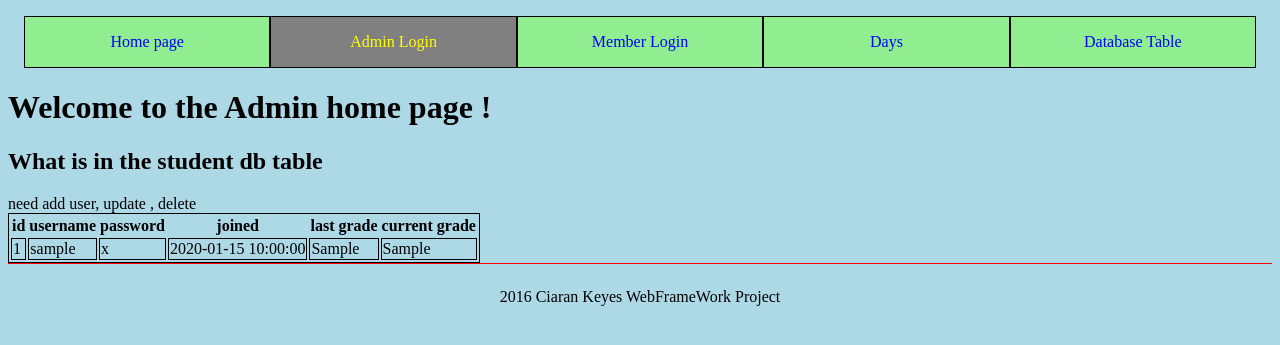
After one commit to keyesc01/assignment, a PHP site: template templates/admin.html.twig in a window 1280 px wide. The commit adds this page. Shown: the top 345 px of the page. Run offline with PHP 8.4, Linux system fonts and the light colour scheme; the template is opened without the code that fills it: most values are stand-ins (such as "Sample title", 1, 10 or a date in 2020); some libraries are stand-ins or nearby versions.

Commit message:
admin tab added

```diff
--- a/src/UserController.php
+++ b/src/UserController.php
@@ -21,7 +21,7 @@ class UserController
         $password = $request->get('password');
 
         // authenticate!
-        if ($username !== '' && $password !== '') {
+        if ($username != '' && $password != '') {
             // store username in 'user' in 'session'
             $app['session']->set('user', array('username' => $username));
 
--- a/templates/_base.html.twig
+++ b/templates/_base.html.twig
@@ -10,12 +10,12 @@
 </head>
 <body>
 <section>
-    {% if username %}
-        <p>
-           Logged in as : {{ username }}
-        </p>
-        <hr>
-    {% endif %}
+    {#{% if username %}#}
+        {#<p>#}
+           {#Logged in as : {{ username }}#}
+        {#</p>#}
+        {#<hr>#}
+    {#{% endif %}#}
 
 </section>
 
@@ -23,6 +23,9 @@
     <ul>
         <li>
             <a href="index" class="{% block indexNavStyle %}{% endblock %}">Home page</a>
+        </li>
+        <li>
+            <a href="admin" class="{% block adminNavStyle %}{% endblock %}">Admin Login</a>
         </li>
         <li>
             <a href="members" class="{% block aboutNavStyle %}{% endblock %}">Member Login</a>
@@ -33,11 +36,11 @@
         <li>
             <a href="list" class="{% block listNavStyle %}{% endblock %}">Database Table</a>
         </li>
-
     </ul>
 </nav>
 
 {% block main %}
+
 {% endblock %}
 
 <footer>
--- /dev/null
+++ b/templates/admin.html.twig
@@ -0,0 +1,43 @@
+{#----------------#}
+{# templates/admin.html.twig #}
+{#----------------#}
+
+{% extends '_base.html.twig' %}
+
+{% block title %}admin home{% endblock %}
+{% block pageTitle %}admin page{% endblock %}
+
+{# ------------------------------------------------- #}
+{% block adminNavStyle %}current_page{% endblock %}
+
+
+{% block main %}
+
+    <h1>Welcome to the Admin home page !</h1>
+
+    <h2>What is in the student db table</h2>
+need add user, update , delete
+    <table>
+        <tr>
+            <th> id </th>
+            <th> username </th>
+            <th> password </th>
+            <th> joined </th>
+            <th> last grade </th>
+            <th> current grade</th>
+        </tr>
+
+        {% for dvd in dvds %}
+            <tr>
+                <td>{{ dvd.id }}</td>
+                <td>{{ dvd.username }}</td>
+                <td>{{ dvd.password }}</td>
+                <td>{{ dvd.joined }}</td>
+                <td>{{ dvd.lastGrade }} </td>
+                <td>{{ dvd.currentGrade }}</td>
+            </tr>
+        {% endfor %}
+
+    </table>
+
+{% endblock %}
--- a/templates/list.html.twig
+++ b/templates/list.html.twig
@@ -1,7 +1,7 @@
 {% extends '_base.html.twig' %}
 
 {# ------------------------------------------------- #}
-{% block pageTitle %}List DVDs page{% endblock %}
+{% block pageTitle %}List db page{% endblock %}
 
 {# ------------------------------------------------- #}
 {% block listNavStyle %}current_page{% endblock %}
```
Also changed, not shown: public/index.php (+19 -18 lines), src/DvdRepository.php (+22 -0 lines), src/mainController.php (+19 -7 lines), templates/members.html.twig (+2 -7 lines).
